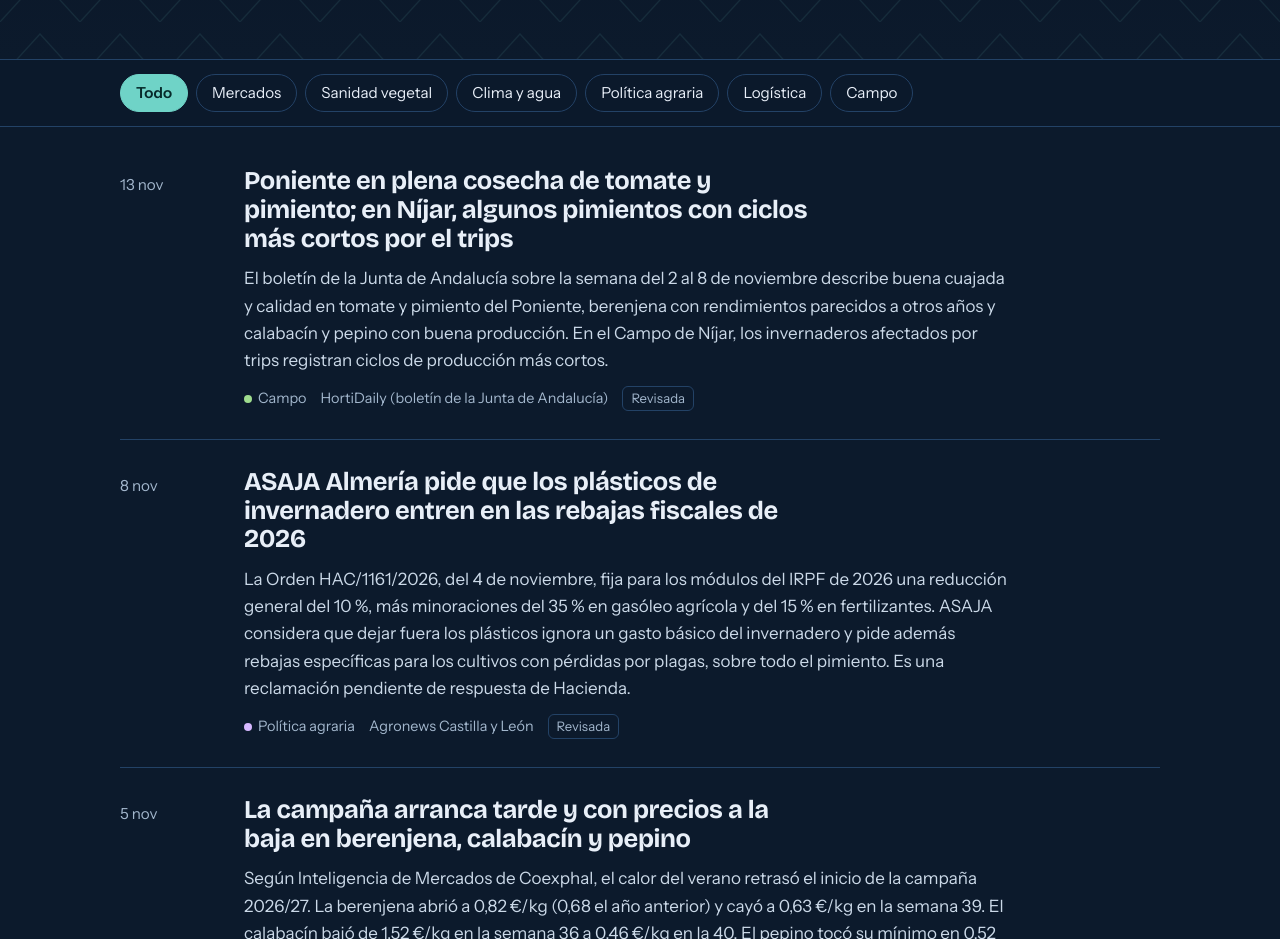
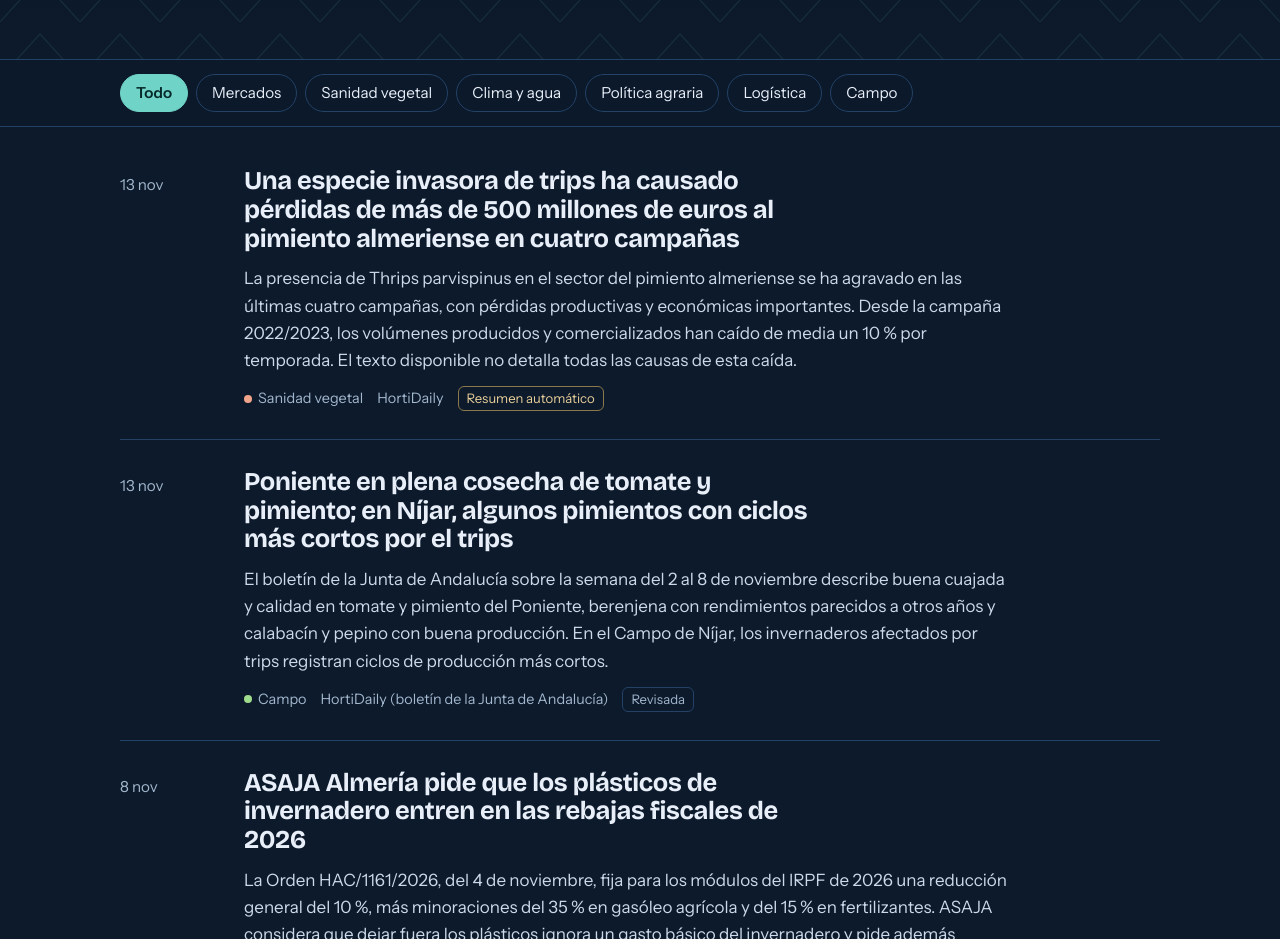
Before and after one commit to agroactualidad/agroactualidad, a plain HTML site: page index.html in a window 1280 px wide. Shown: the part 894-1833 px from the top of the page. Drawn offline with nearby package versions, Linux system fonts and the light colour scheme.

Commit message:
Actualización diaria de noticias

```diff
--- a/index.html
+++ b/index.html
@@ -63,6 +63,18 @@
 
   <main class="wrap">
     <ul class="feed">
+      <li class="story" data-tag="sanidad">
+        <time datetime="2026-11-13">13 nov</time>
+        <div>
+          <h3><a href="https://www.hortidaily.com/article/9891979/invasive-thrips-species-costs-almeria-pepper-sector-over-half-a-billion-euros-in-four-seasons/" rel="noopener" target="_blank">Una especie invasora de trips ha causado pérdidas de más de 500 millones de euros al pimiento almeriense en cuatro campañas</a></h3>
+          <p>La presencia de Thrips parvispinus en el sector del pimiento almeriense se ha agravado en las últimas cuatro campañas, con pérdidas productivas y económicas importantes. Desde la campaña 2022/2023, los volúmenes producidos y comercializados han caído de media un 10 % por temporada. El texto disponible no detalla todas las causas de esta caída.</p>
+          <div class="byline">
+            <span class="chip" data-tag="sanidad">Sanidad vegetal</span>
+            <span>HortiDaily</span>
+            <span class="mark auto">Resumen automático</span>
+          </div>
+        </div>
+      </li>
       <li class="story" data-tag="campo">
         <time datetime="2026-11-13">13 nov</time>
         <div>
```
Also changed, not shown: data/almeria.json (+11 -1 lines).
